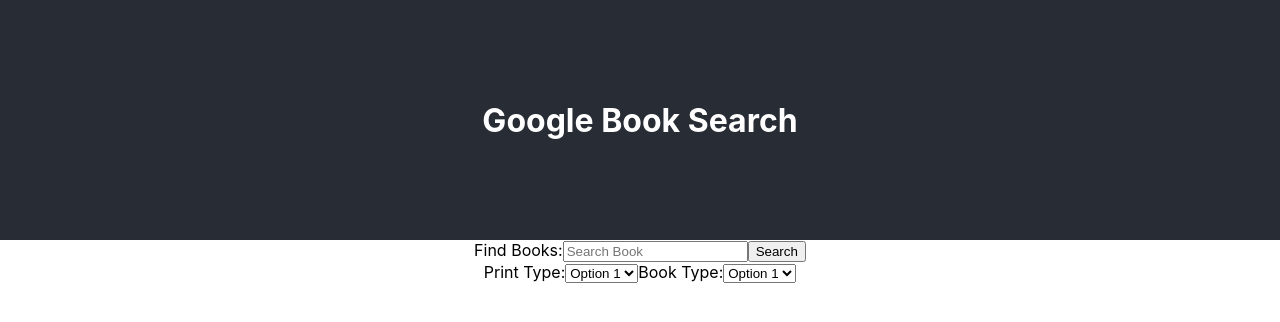
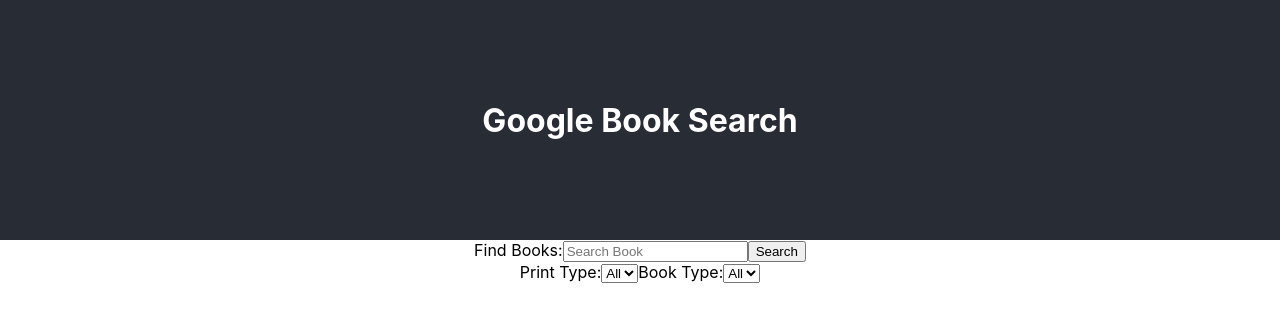
Before and after one commit to mr-dojo/google-book-search, a React (Create React App) app: page / in a window 1280 px wide. Shown: the top 322 px of the page. Built offline with nearby package versions, Linux system fonts and the light colour scheme; no server answers.

Commit message:
Implimented fully functional book type filter

```diff
--- a/src/App.js
+++ b/src/App.js
@@ -9,8 +9,9 @@
     super(props);
     this.state = {
       books: [],
+      filteredBooks: [],
       showBooks: false,
-      query: 'Science'
+      query: ""
     }
   }
 
@@ -18,6 +19,10 @@
     this.setState({query},()=>{
       this.search();
     });
+  }
+
+  updateFilter = filteredBooks => {
+    this.setState({filteredBooks})
   }
 
   search = () => {
@@ -36,6 +41,7 @@
       .then(data => {
         this.setState({
           books: data.items,
+          filteredBooks: data.items,
           showBooks: true,
         });
       })
@@ -46,14 +52,10 @@
       });
   }
 
-   componentDidMount() {
-    this.search()
-  }
-
   render() {
 
     const listOfBooks = this.state.showBooks
-      ? <BookList booksData={this.state.books} /> : null
+      ? <BookList booksData={this.state.filteredBooks} /> : null
 
     return (
       <div className="App">
@@ -62,6 +64,7 @@
         </header>
         <FilterBox
           handleSearch={this.updateQuery}
+          handleFilter={this.updateFilter}
           booksData={this.state.books}
         />
         {listOfBooks}
--- a/src/bookList/book.js
+++ b/src/bookList/book.js
@@ -16,16 +16,17 @@
   render() {
 
     const authors = this.props.bookData.volumeInfo.authors.map(author => author)
+    const info = this.props.bookData.volumeInfo
 
     return (
       <li className="book-li">
-        <h2>{this.props.bookData.volumeInfo.title}</h2>
+        <h2>{info.title}</h2>
         <div className="book-container">
-          <img src={this.props.bookData.volumeInfo.imageLinks.thumbnail} alt={this.props.bookData.volumeInfo.title}/>
+          <img src={info.imageLinks.thumbnail} alt={info.title}/>
           <div className="book-info">
             <p>Author: {authors} </p>
             <p>Price: {this.checkPrice(this.props.bookData.saleInfo)}</p>
-            <p>{this.props.bookData.volumeInfo.description}</p>
+            <p>{info.description}</p>
           </div>
         </div>
       </li>
--- a/src/filterBox/filterBox.js
+++ b/src/filterBox/filterBox.js
@@ -6,6 +6,40 @@
     e.preventDefault()
     this.props.handleSearch(e.target.search.value)
   }
+
+  handleBookTypeFilter(e) {
+    const data = this.props.booksData
+    const filteredData = data.filter(book => {
+      if (e.target.value === "All") {
+        return book
+      } else if (book.volumeInfo.categories[0] === e.target.value) {
+        return book
+      } else {
+        return null
+      }
+    });
+    this.props.handleFilter(filteredData)
+  }
+
+  findPrintTypes(booksData) {
+    const printTypes = booksData.map(book => book.volumeInfo.printType)
+    const uniquePrintTypes = Array.from(new Set(printTypes))
+    return uniquePrintTypes.map((type, i) =>
+      <option key={i} value={type}>{type}</option>
+    )
+  };
+
+  findBookTypes(booksData) {
+    const bookTypeObjs = booksData.map((book) => {
+      return book.volumeInfo.categories
+      });
+    const bookTypes = bookTypeObjs.map(book => book[0])
+    const uniqueBookTypes = Array.from(new Set(bookTypes))
+    return uniqueBookTypes.map((type, i) =>
+      <option key={i} value={type}>{type}</option>
+    )
+  };
+
   render() {
     return (
       <section className="filter-box">
@@ -19,13 +53,13 @@
         <div className="type-filter">
           <label htmlFor="print">Print Type:</label>
           <select name="print">
-            <option value="option1">Option 1</option>
-            <option value="option2">Option 2</option>
+            <option key="all" value="All">All</option>
+            {this.findPrintTypes(this.props.booksData)}
           </select>
           <label htmlFor="book">Book Type:</label>
-          <select name="Book Type:">
-            <option value="option1">Option 1</option>
-            <option value="option2">Option 2</option>
+          <select onChange={e => this.handleBookTypeFilter(e)} name="Book Type:">
+            <option key="all" value="All">All</option>
+            {this.findBookTypes(this.props.booksData)}
           </select>
         </div>
       </section>
```
